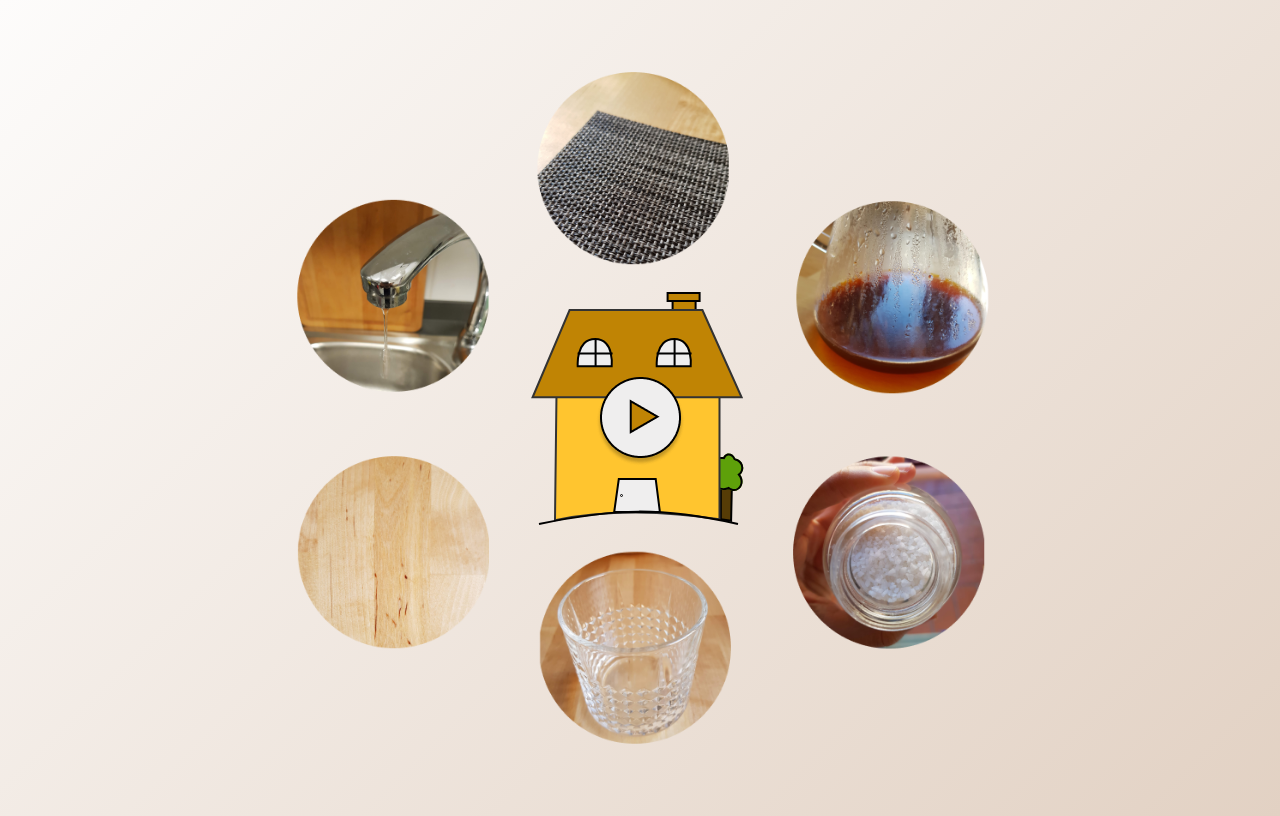
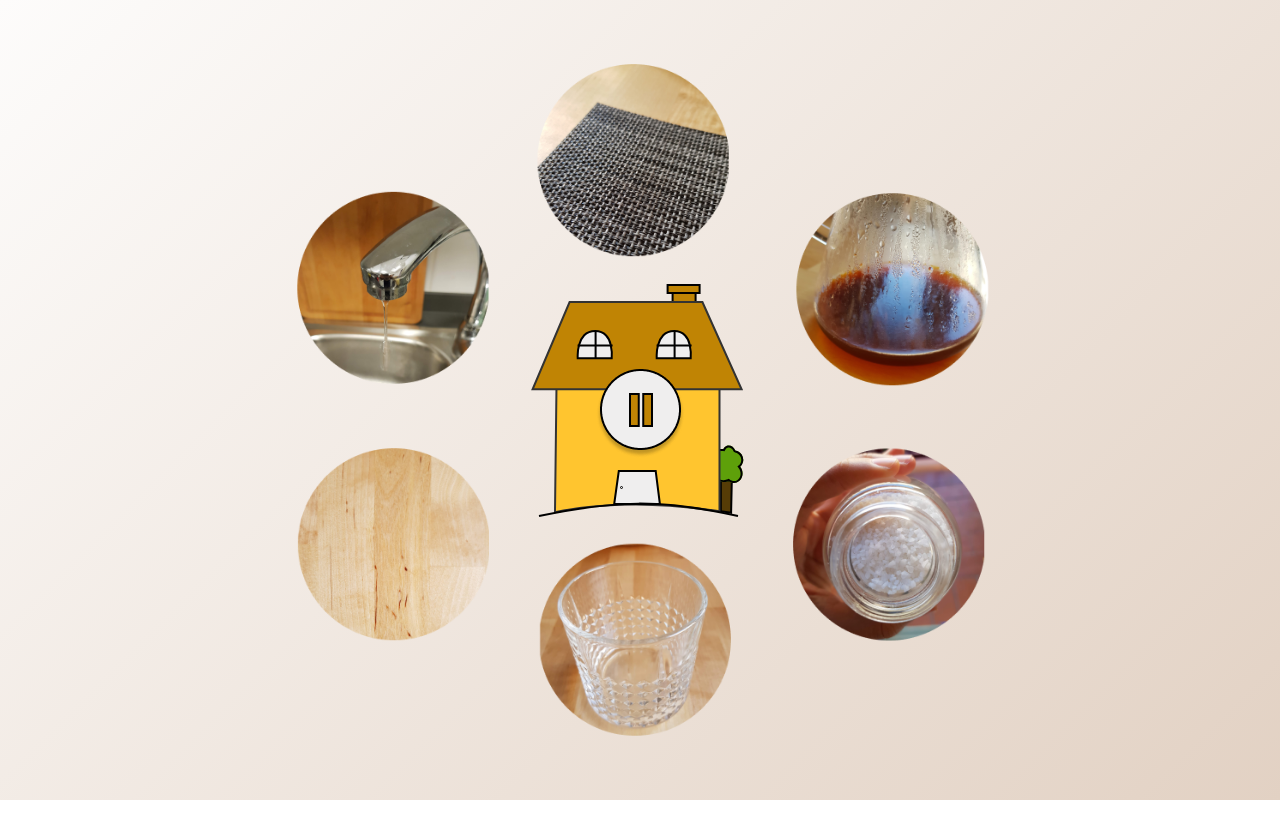
Before and after one commit to mila-sevilla/1click, a plain HTML site: page index.html in a window 1280 px wide. Both pictures are taken after a click on the button 640 px from the left and 408 px from the top of the page. Drawn offline with Linux system fonts and the light colour scheme.

Commit message:
Implemented pause button

```diff
--- a/1click.css
+++ b/1click.css
@@ -1,5 +1,6 @@
 body {
     background-image: linear-gradient(135deg, #fdfcfb 0%, #e2d1c3 100%);
+    margin: 0;
 }
 
 .container {
@@ -18,11 +19,10 @@ body {
     flex-direction: column;
 }
 
-.play_button {
+.house button {
     position: absolute;
     transition: all 0.3s ease-in-out;
     border: none;
-    background: url(img/play.png) no-repeat;
     background-position: center;
     width: 50%;
     height: 50%;
@@ -31,9 +31,17 @@ body {
     background-position-y: bottom;
 }
 
-.play_button:hover {
+.house button:hover {
     cursor: pointer;
     transform: scale(1.05);
+}
+
+.play_button {
+    background: url(img/play.png) no-repeat;
+}
+
+.pause_button {
+    background: url(img/pause.png) no-repeat;
 }
 
 .circle-container {
--- a/1click.js
+++ b/1click.js
@@ -1,3 +1,38 @@
+
+function addEvent(obj, type, fn) {
+    if (obj.addEventListener) {
+      obj.addEventListener(type, fn, false);
+    } else if (obj.attachEvent) {
+      obj.attachEvent("on" + type, fn);
+    }
+ }
+
+ addEvent(document.getElementById('sofa'), 'ended', function() {
+     document.getElementById('play').style.display = 'block';
+     document.getElementById('pause').style.display = 'none';
+ });
+
+ function togglePlay(state) {
+     var audio = document.getElementById('sofa'),
+         play  = document.getElementById('play'),
+         pause = document.getElementById('pause');
+
+     if (state == 'play') {
+         audio.play();
+         play.style.display = 'none';
+         pause.style.display = 'block';
+     }else{
+         audio.pause();
+         play.style.display = 'block';
+         pause.style.display = 'none';
+     }
+ }
+
+ document.getElementById('pause').onclick = function() {
+    var sounds = document.getElementsByTagName('audio');
+    for(i=0; i<sounds.length; i++) sounds[i].pause();
+};
+
 // var sofa = document.getElementById("sofa");
 
 // function setup() {
--- a/index.html
+++ b/index.html
@@ -14,7 +14,6 @@
         <div class='circle-container'>
             <a href='#'
                 onmouseover="document.getElementById('coffee').play()";
-                on
                 class='coffee'><img src="img/coffee.png" alt="coffee">
             </a>
             <a href='#'
@@ -44,8 +43,11 @@
             </svg>
 
             <button
-                onclick="document.getElementById('sofa').play()";
+                id="play" onclick="togglePlay('play')"
                 class="play_button" id="play_button">
+            </button>
+
+            <button id="pause" class="pause_button" onclick="togglePlay('pause')" style="display:none">
             </button>
         </div>
 
```
Also changed, not shown: 1 other file.
